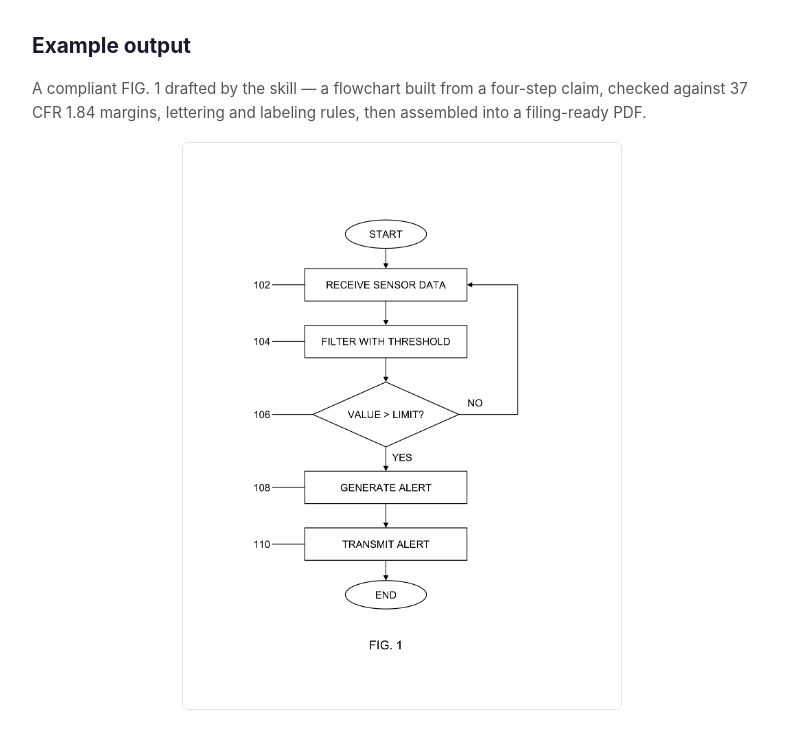
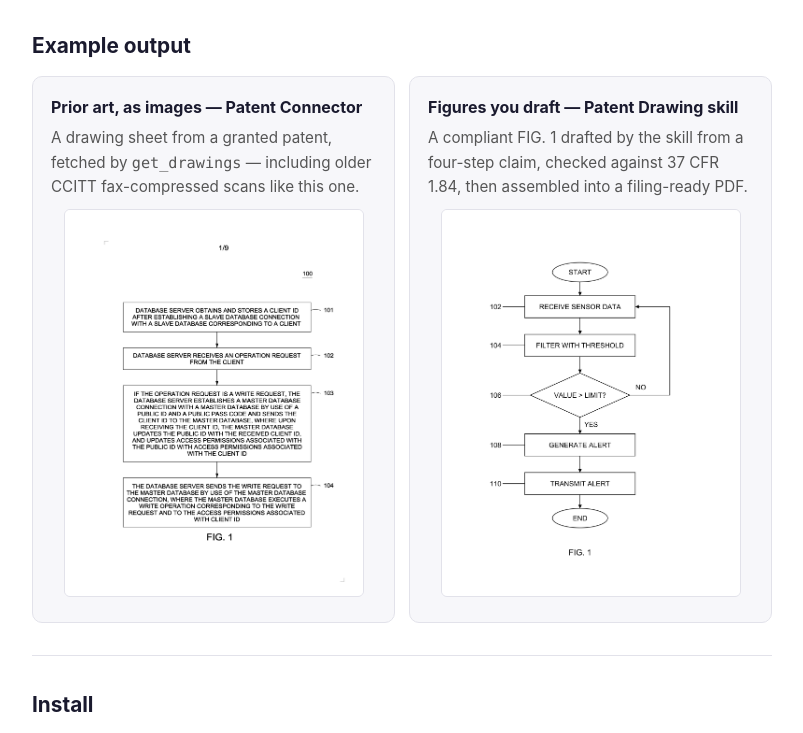
Before and after one commit to Beginnerinvestorhub/patent-tools, a browser extension: page docs/index.html in a window 1280 px wide. Shown: the part 839-1572 px from the top of the page, without its empty margins (238-1041 px from the left). Drawn offline with Linux system fonts and the light colour scheme.

Commit message:
Landing page: add prior art drawing example alongside drafted figure

```diff
--- a/docs/index.html
+++ b/docs/index.html
@@ -107,14 +107,28 @@
 
 <section>
   <h2>Example output</h2>
-  <p style="color:var(--muted); font-size:.95rem;">A compliant FIG. 1
-  drafted by the skill — a flowchart built from a four-step claim,
-  checked against 37 CFR 1.84 margins, lettering and labeling rules,
-  then assembled into a filing-ready PDF.</p>
-  <p style="text-align:center;"><img src="example-figure.png"
-    alt="FIG. 1 patent drawing: a four-step flowchart on a US Letter sheet
-    with sight-area margins, reference numerals and lead lines"
-    style="max-width:440px; width:100%; border:1px solid var(--line); border-radius:6px;"></p>
+  <div class="cards">
+    <div class="card">
+      <h3>Prior art, as images — Patent Connector</h3>
+      <p>A drawing sheet from a granted patent, fetched by
+      <code>get_drawings</code> — including older CCITT fax-compressed
+      scans like this one.</p>
+      <p style="text-align:center; margin-top:10px;"><img src="prior-art-example.png"
+        alt="Sheet 1 of 9 of a granted USPTO patent: FIG. 1 flowchart with
+        reference numerals, rendered from a CCITT-compressed scan"
+        style="max-width:300px; width:100%; border:1px solid var(--line); border-radius:6px;"></p>
+    </div>
+    <div class="card">
+      <h3>Figures you draft — Patent Drawing skill</h3>
+      <p>A compliant FIG. 1 drafted by the skill from a four-step claim,
+      checked against 37 CFR 1.84, then assembled into a filing-ready
+      PDF.</p>
+      <p style="text-align:center; margin-top:10px;"><img src="example-figure.png"
+        alt="FIG. 1 patent drawing: a four-step flowchart on a US Letter
+        sheet with sight-area margins, reference numerals and lead lines"
+        style="max-width:300px; width:100%; border:1px solid var(--line); border-radius:6px;"></p>
+    </div>
+  </div>
 </section>
 
 <section>
```
Also changed, not shown: docs/prior-art-example.png (added).
